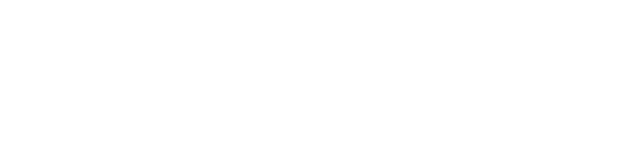
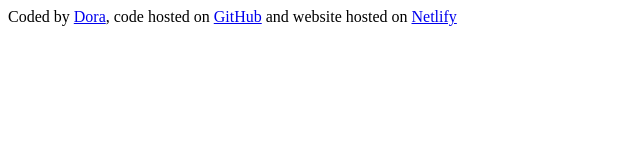
Before and after one commit to DorienC/vanillaweatherapp-SheCodes, a plain HTML site: page index.html in a window 1280 px wide. Shown: the whole page, without its empty margins (0-640 px from the left). Drawn offline with Linux system fonts and the light colour scheme.

Commit message:
added footer links

```diff
--- a/index.html
+++ b/index.html
@@ -1,11 +1,23 @@
 <!DOCTYPE html>
 <html lang="en">
-<head>
-    <meta charset="UTF-8">
-    <meta name="viewport" content="width=device-width, initial-scale=1.0">
+  <head>
+    <meta charset="UTF-8" />
+    <meta name="viewport" content="width=device-width, initial-scale=1.0" />
     <title>Vanilla Weather App</title>
-</head>
-<body>
-
-</body>
+  </head>
+  <body>
+    <footer>
+      Coded by <a href="https://github.com/DorienC" target="_blank">Dora</a>,
+      code hosted on
+      <a
+        href="https://app.netlify.com/sites/dora-vanilla-weather-app/overview"
+        target="_blank"
+        >GitHub</a
+      >
+      and website hosted on
+      <a href="https://dora-vanilla-weather-app.netlify.app/" target="_blank"
+        >Netlify</a
+      >
+    </footer>
+  </body>
 </html>
```
